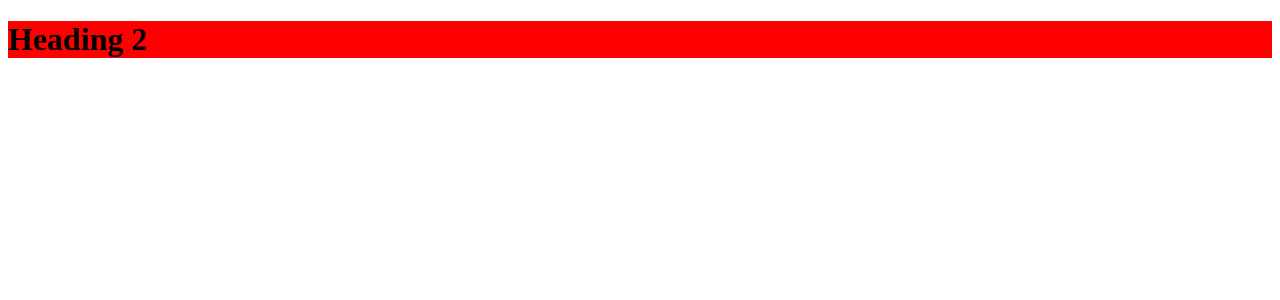
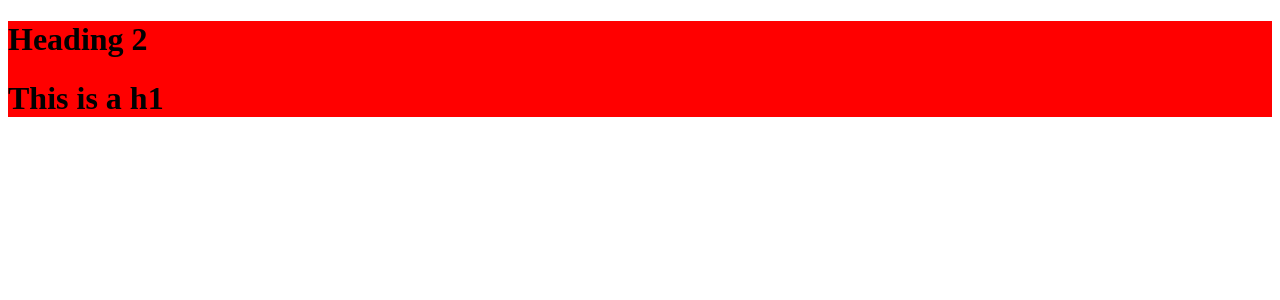
Before and after one commit to sahilm-10/N-React, a React (Vite) app: page / in a window 1280 px wide. Shown: the top 300 px of the page. Built offline with nearby package versions, Linux system fonts and the light colour scheme.

Commit message:
Functional Component Example Added

```diff
--- a/App.js
+++ b/App.js
@@ -27,5 +27,22 @@ const heading = React.createElement(
 
 const heading2 = <h1 id="heading2" key="h2">Heading 2</h1>
 
+// Functional Component.
+
+const Title = () =>{
+    return(
+        <div>
+            {heading2}
+            <h1>This is a h1</h1>
+        </div>
+    );
+};
+
+const Title2 =()=>(
+    <div>
+        <h2>This is a h2</h2>
+    </div>
+);
+
 const root = ReactDOM.createRoot(document.getElementById("root"));
-root.render(heading2);
+root.render(<Title/>);
```
